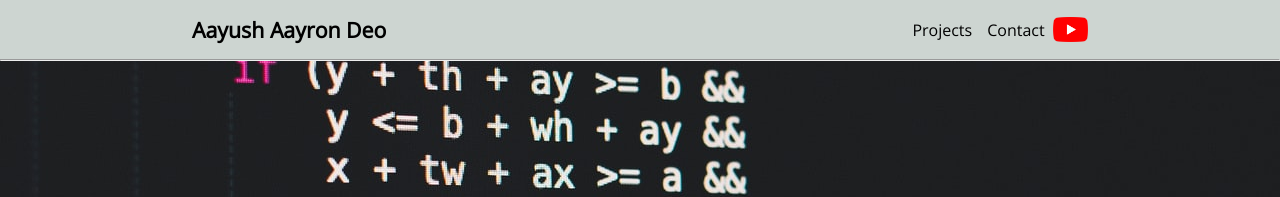
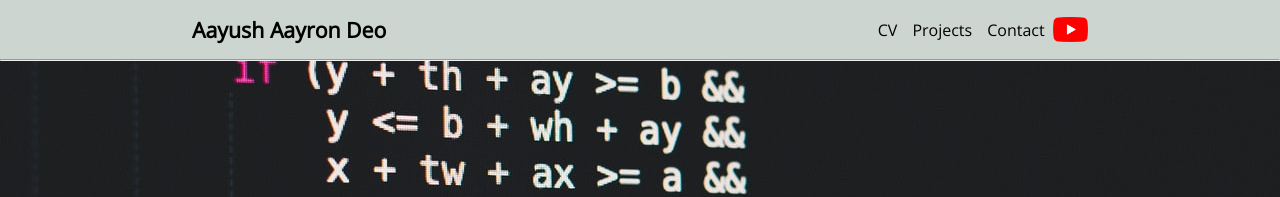
Before and after one commit to aayronaayush/portfolio_v2, a Next.js app: page / in a window 1280 px wide. Shown: the top 197 px of the page. Built offline with nearby package versions, Linux system fonts and the light colour scheme.

Commit message:
add cv to header

```diff
--- a/components/Header.tsx
+++ b/components/Header.tsx
@@ -28,6 +28,10 @@ const useStyles = createUseStyles({
     },
     navItem: {
         paddingLeft: 15
+    },
+    a: {
+        textDecoration: "none",
+        color: "inherit"
     },
     navContainer: {
             display: "flex",
@@ -141,6 +145,10 @@ const useStyles = createUseStyles({
 
 const navItems = [
     {
+        text: "CV",
+        path: "cv.pdf"
+    },
+    {
         text: "Projects",
         path: "#"
     },
@@ -172,7 +180,6 @@ export default function Header() {
     const [arrowDirection, setArrowDirection] = useState(1)
     const [arrowOrientation, setArrowOrientation] = useState(classes.down)
 
-
     useEffect(() => {
         if (arrowDirection == 1) {
             setArrowOrientation(classes.down)
@@ -196,7 +203,9 @@ export default function Header() {
         <span className={classes.navContainer}>
             {
                 navItems.map((navItem, index) => {
-                    return <Link key={index} href={navItem.path} passHref>
+                    return navItem.text == "CV" ? <a className={classes.a} key={index} href={navItem.path} rel="noreferrer" target="_blank">
+                        <span className={classes.navItem}>{navItem.text}</span>
+                    </a> : <Link key={index} href={navItem.path} passHref>
                         <span className={classes.navItem}>{navItem.text}</span>
                     </Link>
                 })
@@ -215,7 +224,9 @@ export default function Header() {
         <div>
             {
                 navItems.map((navItem, index) => {
-                    return <Link key={index} href={navItem.path} passHref>
+                    return navItem.text == "CV" ? <a className={classes.a} href={navItem.path} rel="noreferrer" target="_blank">
+                        <div onClick={() => setArrowDirection(1)} className={arrowDirection == -1 ? classes.navMobileContainerOpen : classes.navMobileContainerClosed}>{navItem.text}</div>
+                    </a> : <Link key={index} href={navItem.path} passHref>
                         <div onClick={() => setArrowDirection(1)} className={arrowDirection == -1 ? classes.navMobileContainerOpen : classes.navMobileContainerClosed}>{navItem.text}</div>
                     </Link>
                 })
@@ -232,5 +243,6 @@ export default function Header() {
                 })
             }
         </div>
+
     </div>
 }
```
Also changed, not shown: 1 other file (tests, documents, lock files or other folders).
